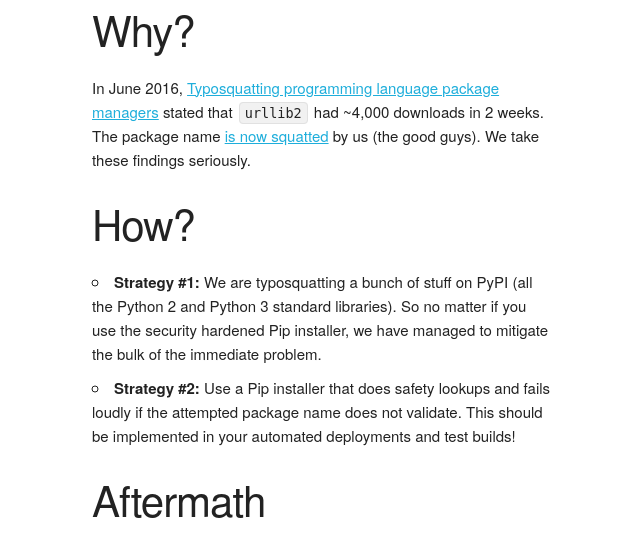
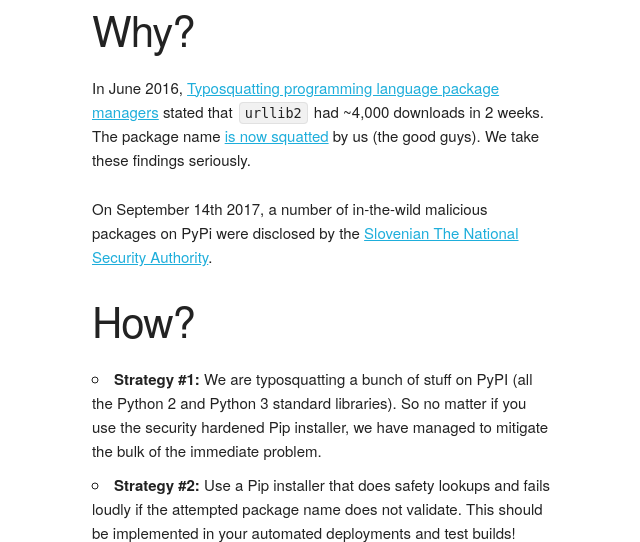
Before and after one commit to benjaoming/pytosquatting, a Django app: template webpages/templates/index.html in a window 1280 px wide. Shown: the part 246-788 px from the top of the page, without its empty margins (68-708 px from the left). Run offline with Django 3.2, Linux system fonts and the light colour scheme; the template is opened without the code that fills it, so the values that code supplies are empty.

Commit message:
Add update about http://www.nbu.gov.sk/skcsirt-sa-20170909-pypi/

```diff
--- a/webpages/templates/index.html
+++ b/webpages/templates/index.html
@@ -7,7 +7,7 @@
         <p><strong>Work in progress:</strong> Fixing typosquatting threats in Python Package Index (PyPI).</p>
         <h2>Why?</h2>
         <p>In June 2016, <a href="http://incolumitas.com/2016/06/08/typosquatting-package-managers/">Typosquatting programming language package managers</a> stated that <code>urllib2</code> had ~4,000 downloads in 2 weeks. The package name <a href="https://pypi.python.org/pypi/urllib2/">is now squatted</a> by us (the good guys). We take these findings seriously.</p>
-
+        <p>On September 14th 2017, a number of in-the-wild malicious packages on PyPi were disclosed by the <a href="http://www.nbu.gov.sk/skcsirt-sa-20170909-pypi/">Slovenian The National Security Authority</a>.</p>
         <h2>How?</h2>
         <ul>
           <li><strong>Strategy #1:</strong> We are typosquatting a bunch of stuff on PyPI (all the Python 2 and Python 3 standard libraries). So no matter if you use the security hardened Pip installer, we have managed to mitigate the bulk of the immediate problem.</li>
```
